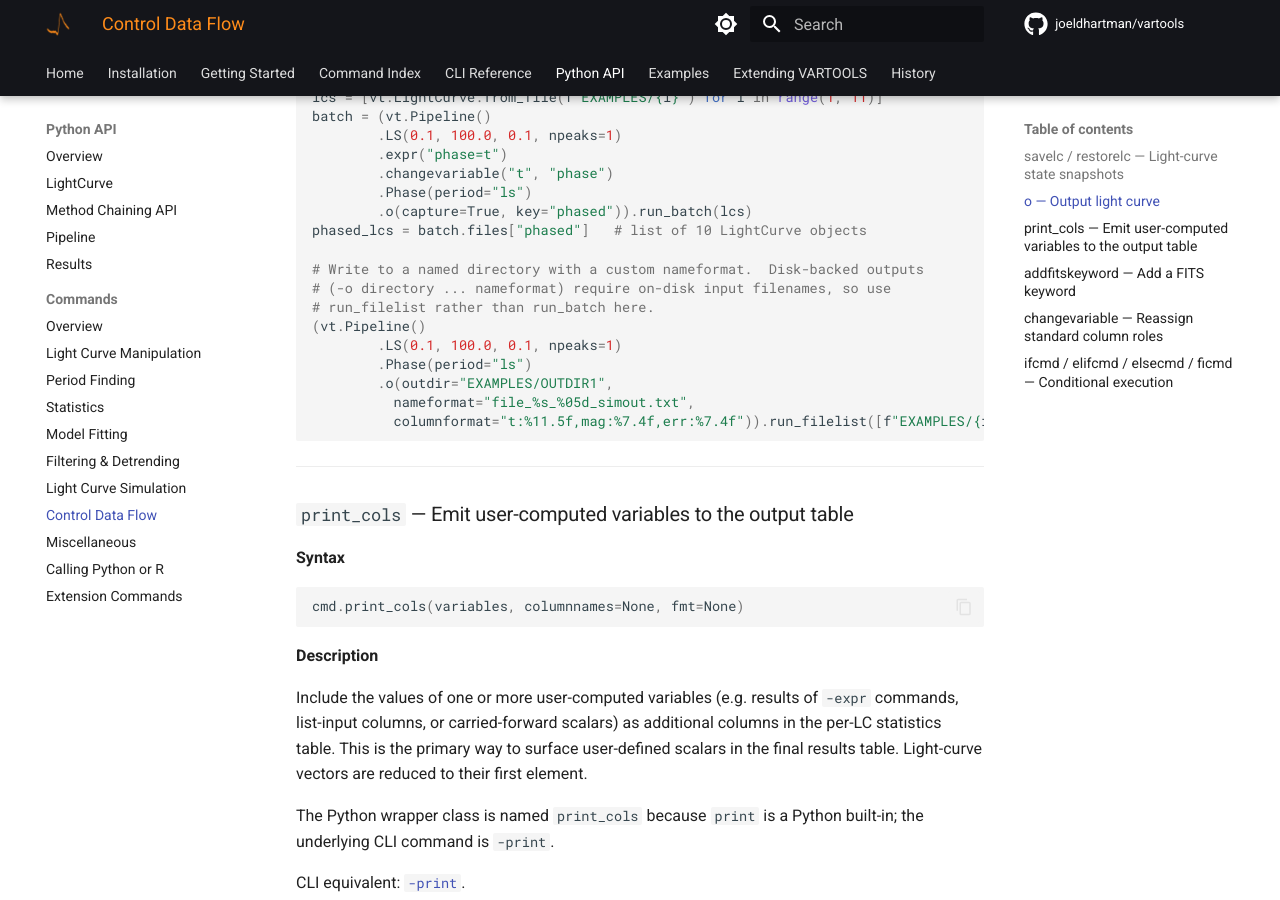
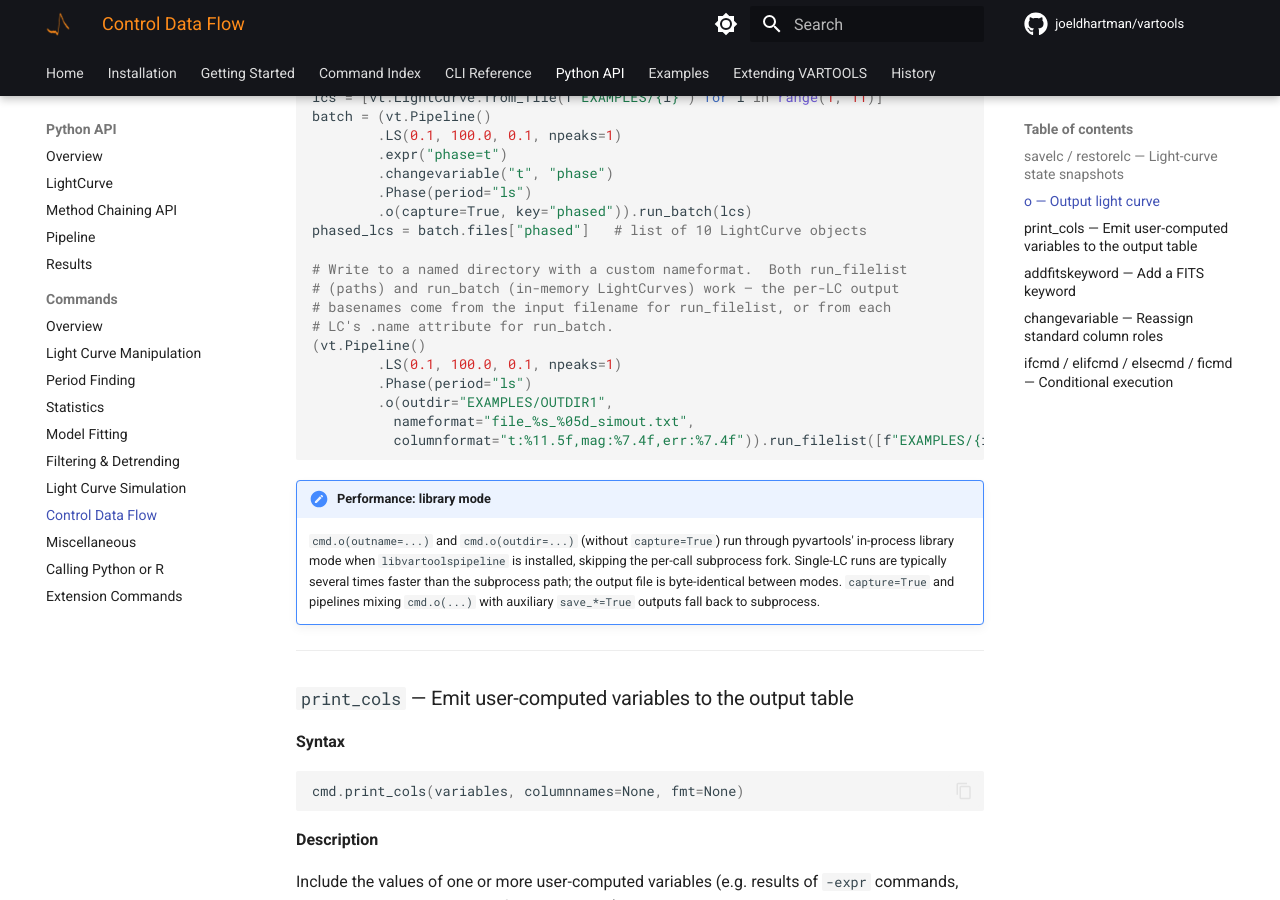
Before and after one commit to joeldhartman/vartools-site, an MkDocs documentation site: the page built from docs/python/commands/control-flow.md, in a window 1280 px wide and 900 px high, scrolled down 5197 px. Built offline with MkDocs 1.6.1 and Material for MkDocs 9.7.7, drawn with Linux system fonts in a browser that asks for light colours; comment, search, counter and statistics services are not loaded; the version menu is left out.

Commit message:
Docs: cmd.o now runs in library mode for outname/outdir
The note in the cmd.o examples that disk-backed batch output requires
run_filelist (not run_batch) is no longer accurate.  pyvartools now
spills run_batch LCs to lc.name-derived temp basenames and routes
cmd.o(outname=PATH) and cmd.o(outdir=DIR) through library mode when
libvartoolspipeline is available, byte-identical to the subprocess
path.  capture=True and save_*=True still fall back to subprocess
and that's noted explicitly.

🤖 Generated with [Claude Code](https://claude.com/claude-code)

Co-Authored-By: Claude Opus 4.7 (1M context) <noreply@anthropic.com>

````diff
--- a/docs/python/commands/control-flow.md
+++ b/docs/python/commands/control-flow.md
@@ -175,9 +175,10 @@ batch = (vt.Pipeline()
         .o(capture=True, key="phased")).run_batch(lcs)
 phased_lcs = batch.files["phased"]   # list of 10 LightCurve objects
 
-# Write to a named directory with a custom nameformat.  Disk-backed outputs
-# (-o directory ... nameformat) require on-disk input filenames, so use
-# run_filelist rather than run_batch here.
+# Write to a named directory with a custom nameformat.  Both run_filelist
+# (paths) and run_batch (in-memory LightCurves) work — the per-LC output
+# basenames come from the input filename for run_filelist, or from each
+# LC's .name attribute for run_batch.
 (vt.Pipeline()
         .LS(0.1, 100.0, 0.1, npeaks=1)
         .Phase(period="ls")
@@ -185,6 +186,15 @@ phased_lcs = batch.files["phased"]   # list of 10 LightCurve objects
           nameformat="file_%s_%05d_simout.txt",
           columnformat="t:%11.5f,mag:%7.4f,err:%7.4f")).run_filelist([f"EXAMPLES/{i}" for i in range(1, 11)])
 ```
+
+!!! note "Performance: library mode"
+    `cmd.o(outname=...)` and `cmd.o(outdir=...)` (without `capture=True`)
+    run through pyvartools' in-process library mode when `libvartoolspipeline`
+    is installed, skipping the per-call subprocess fork.  Single-LC runs
+    are typically several times faster than the subprocess path; the
+    output file is byte-identical between modes.  `capture=True` and
+    pipelines mixing `cmd.o(...)` with auxiliary `save_*=True` outputs
+    fall back to subprocess.
 
 ---
 
````
